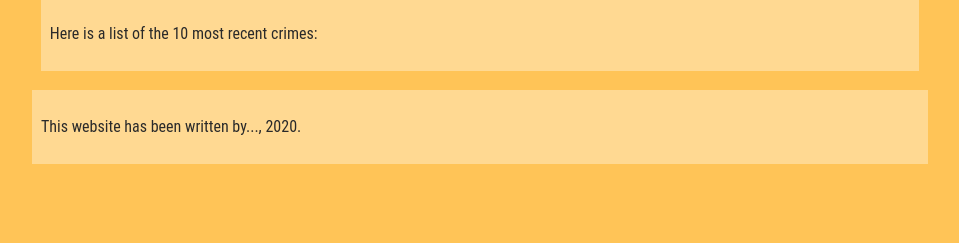
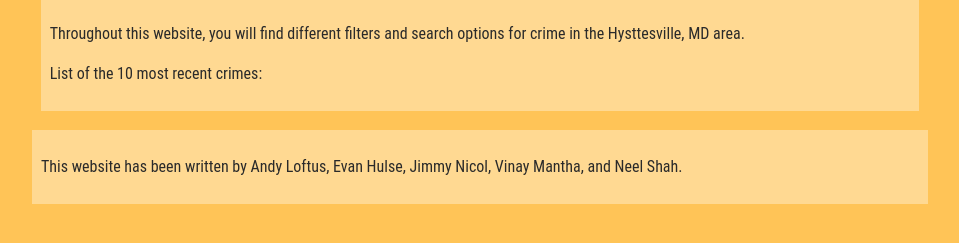
Before and after one commit to aloftus3/project, a website: page public/index.html in a window 1280 px wide. Shown: the part 263-506 px from the top of the page, without its empty margins (160-1119 px from the left). Drawn offline with Linux system fonts and the light colour scheme; no server answers; a web font is replaced by a local one.

Commit message:
about page info

```diff
--- a/public/index.html
+++ b/public/index.html
@@ -28,14 +28,15 @@
       <main>
         <section>
           <h2>Welcome to the Crime Database</h2>
-          <p>Here is a list of the 10 most recent crimes:</p>
+          <p>Throughout this website, you will find different filters and search options for crime in the Hysttesville, MD area.</p>
+          <p>List of the 10 most recent crimes:</p>
           <ol class="crimeData"></ol>
 
         </section>
       </main>
 
       <footer>
-        <p>This website has been written by..., 2020.</p>
+        <p>This website has been written by Andy Loftus, Evan Hulse, Jimmy Nicol, Vinay Mantha, and Neel Shah.</p>
 
       </footer>
       <script>
```
Also changed, not shown: public/about.html (+2 -2 lines).
